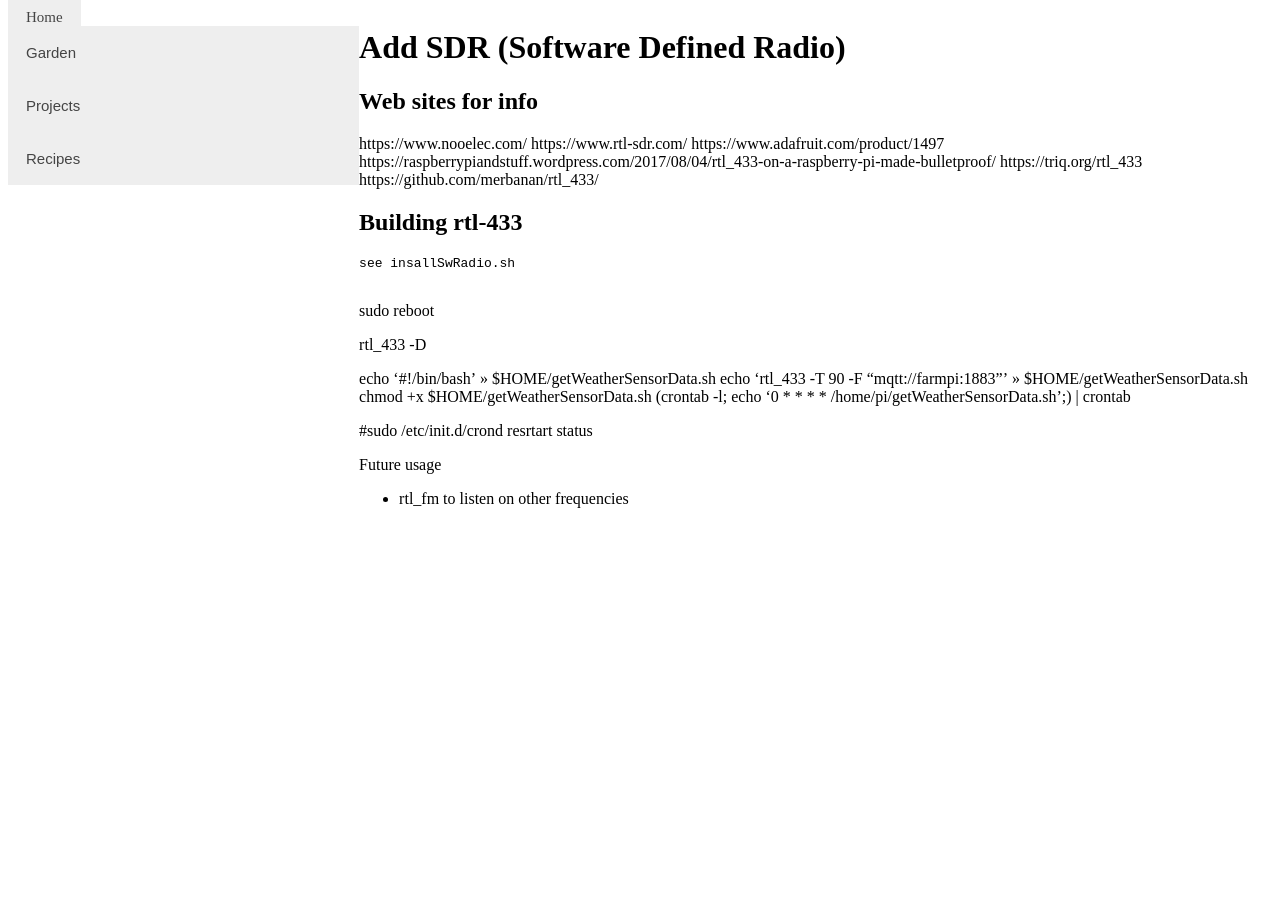
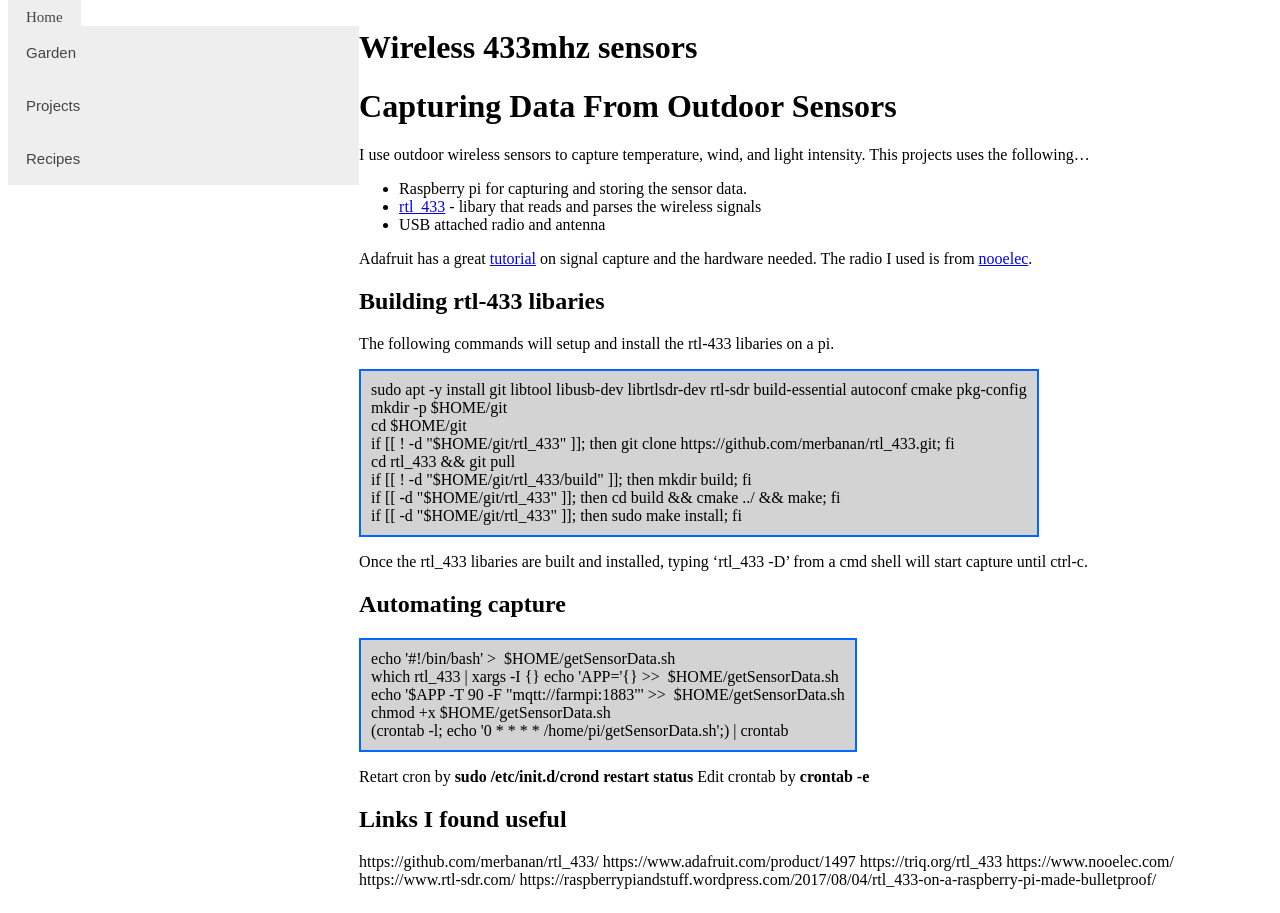
Before and after one commit to iogeek/Gardening4Engineers, a Jekyll site: the page built from _projects/Pi-SoftwareRadio.md, in a window 1280 px wide. Built offline with Jekyll 4.4.1, drawn with Linux system fonts in a browser that asks for light colours.

````diff
--- a/_includes/head.html
+++ b/_includes/head.html
@@ -106,6 +106,18 @@
           .panel-note.top-padding {
             padding-top: 25px;
           }
+
+          p.codeBlock{
+            box-sizing: border-box;
+            white-space: pre;
+            display: inline-block;
+            width: auto;
+            margin:auto;
+            padding: 10px;
+            border: 2px solid #0066FF;
+            background-color: lightgrey;
+            color: black;
+          }
         </style>
         {% include scripts.html %}
 </head>
--- a/_projects/Pi-SoftwareRadio.md
+++ b/_projects/Pi-SoftwareRadio.md
@@ -1,34 +1,46 @@
 ---
 layout: home
-title:  "Add SDR (Software Defined Radio)"
+title:  "Wireless 433mhz sensors"
 date:   2020-12-20
 categories: pi Raspian SDR 433mhz
 regenerate: true
 ---
+# Capturing Data From Outdoor Sensors
+I use outdoor wireless sensors to capture temperature, wind, and light intensity.  This projects uses the following...
+- Raspberry pi for capturing and storing the sensor data.
+- [rtl_433](https://github.com/merbanan/rtl_433/) - libary that reads and parses the wireless signals
+- USB attached radio and antenna
 
-## Web sites for info
+ Adafruit has a great [tutorial](https://www.adafruit.com/product/1497) on signal capture and the hardware needed.  The radio I used is from [nooelec](https://www.nooelec.com/).
+
+## Building rtl-433 libaries
+The following commands will setup and install the rtl-433 libaries on a pi.
+<p class="codeBlock">sudo apt -y install git libtool libusb-dev librtlsdr-dev rtl-sdr build-essential autoconf cmake pkg-config
+mkdir -p $HOME/git
+cd $HOME/git
+if [[ ! -d "$HOME/git/rtl_433" ]]; then git clone https://github.com/merbanan/rtl_433.git; fi
+cd rtl_433 && git pull
+if [[ ! -d "$HOME/git/rtl_433/build" ]]; then mkdir build; fi
+if [[ -d "$HOME/git/rtl_433" ]]; then cd build && cmake ../ && make; fi
+if [[ -d "$HOME/git/rtl_433" ]]; then sudo make install; fi</p>
+
+Once the rtl_433 libaries are built and installed, typing 'rtl_433 -D' from a cmd shell  will start capture until ctrl-c.
+
+## Automating capture
+
+<p class="codeBlock">echo '#!/bin/bash' >  $HOME/getSensorData.sh
+which rtl_433 | xargs -I {} echo 'APP='{} >>  $HOME/getSensorData.sh
+echo '$APP -T 90 -F "mqtt://farmpi:1883"' >>  $HOME/getSensorData.sh
+chmod +x $HOME/getSensorData.sh
+(crontab -l; echo '0 * * * * /home/pi/getSensorData.sh';) | crontab</p>
+
+Retart cron by **sudo /etc/init.d/crond restart status**
+Edit crontab by **crontab -e**
+
+## Links I found useful
+https://github.com/merbanan/rtl_433/
+https://www.adafruit.com/product/1497
+https://triq.org/rtl_433
 https://www.nooelec.com/
 https://www.rtl-sdr.com/
-https://www.adafruit.com/product/1497
 https://raspberrypiandstuff.wordpress.com/2017/08/04/rtl_433-on-a-raspberry-pi-made-bulletproof/
-https://triq.org/rtl_433
-https://github.com/merbanan/rtl_433/
-
-## Building rtl-433
-```
-see insallSwRadio.sh
-
-```
-sudo reboot
-
-rtl_433 -D
-
-echo '#!/bin/bash' >>  $HOME/getWeatherSensorData.sh
-echo 'rtl_433 -T 90 -F "mqtt://farmpi:1883"' >>  $HOME/getWeatherSensorData.sh
-chmod +x $HOME/getWeatherSensorData.sh
-(crontab -l; echo '0 * * * * /home/pi/getWeatherSensorData.sh';) | crontab
-
-#sudo /etc/init.d/crond resrtart status
-
-Future usage
-- rtl_fm to listen on other frequencies
````
Also changed, not shown: _garden/readingSeedPacket.md (added, +12 -0 lines), _projects/debuggingRPi.md (added, +49 -0 lines), _projects/testingCron4TheImpatient.md (deleted, +0 -15 lines), _recipes/meatloaf.md (added, +28 -0 lines), _recipes/pumpkinVeggieBurger.md (+1 -1 lines).
